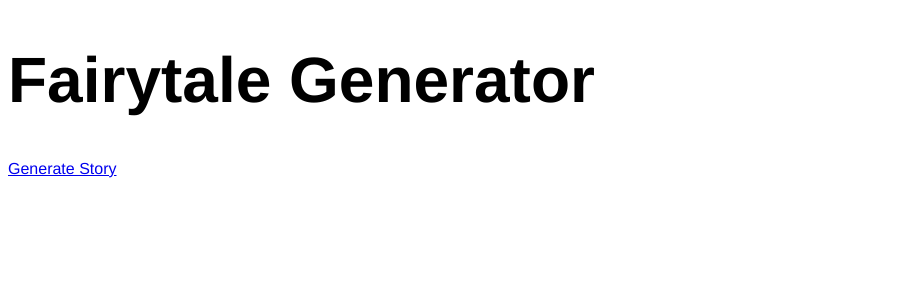
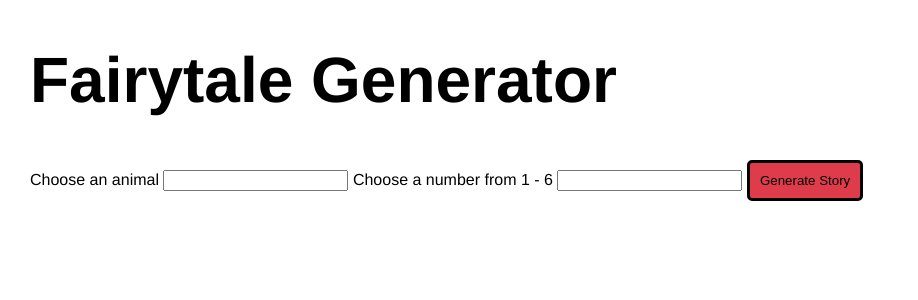
Before and after one commit to RachelEW/fairy_tale_generator, a Flask app: page / in a window 1280 px wide. Shown: the top 300 px of the page, without its empty margins (0-918 px from the left). Run offline with Flask 2, Linux system fonts and the light colour scheme; parts of the project's set-up code (start-up, migrations or seed data) failed here and were passed over.

Commit message:
added user input

```diff
--- a/app.py
+++ b/app.py
@@ -1,5 +1,5 @@
 from flask import Flask, render_template, request
-import apis_testing_flask as atf
+from apis_testing_flask import *
 
 app = Flask(__name__)
 
@@ -7,9 +7,22 @@ app = Flask(__name__)
 def index():
     return render_template("index.html")
 
-@app.route("/generate")
+@app.route("/generate", methods=["POST"] )
 def generate():
-    return render_template("generate.html", advice=atf.advice, smallInt=atf.smallInt, fName=atf.fName, lName=atf.lName, city=atf.city, job_title=atf.job_title)
+    form_data = request.form
+    user_animal = form_data["animal"]
+    user_number = form_data["number"]
+    extraValue = choose_extra_value()
+    protagonist = generate_user(extraValue)
+    advice = generate_advice()
+    smallInt = no_of_pets(protagonist)
+    fName = first_name(protagonist)
+    lName = last_name(protagonist)
+    ccity = city(protagonist)
+    jjob_title = job_title(protagonist)
+    pet = generate_pet(user_animal)
+    vvisitor = choose_visitor(user_number)
+    return render_template("generate.html", **locals())
 
 if __name__ == "__main__":
     app.run(debug=True)
--- a/static/css/screen.css
+++ b/static/css/screen.css
@@ -1,5 +1,6 @@
 body {
   font-family: Helvetica;
+  margin: 10px 30px;
 }
 
 h1 {
@@ -7,10 +8,24 @@ h1 {
 }
 
 span {
-  color: #8D0801;
+  color: #247ba0;
+  font-size: 24px;
 }
 
-span #advice {
-  color: #708D81;
-  font-size: 38px;
+#advice {
+  color: #de3c4b;
+  font-size: 32px;
+  padding: 10px 0;
 }
+
+.generate-button {
+  padding: 10px;
+  border: 3px solid black;
+  border-radius: 5px;
+  background-color: #de3c4b;
+}
+
+a {
+  color: white;
+  font-size: 24px;
+}
--- a/templates/generate.html
+++ b/templates/generate.html
@@ -3,13 +3,13 @@
 {% block content %}
 
 <p>
-  Once upon a time there lived a <span>{{job_title}}</span> called <span>{{fName}}</span> <span>{{lName}}</span>.
+  Once upon a time there lived a <span>{{jjob_title}}</span> called <span>{{fName}}</span> <span>{{lName}}</span>.
 </p>
 <p>
-  They lived in <span>{{city}}</span> with <span>{{smallInt}}</span> cats.
+  They lived in <span>{{ccity}}</span> with <span>{{smallInt}}</span> <span>{{pet}}s</span>.
 </p>
 <p>
-  One day <span>{{fName}}</span> was visited in a dream by a wizard. Just before waking up the wizard told <span>{{fName}}</span>:
+  One day <span>{{fName}}</span> was visited in a dream by a <span>{{vvisitor}}</span>. Just before waking up the <span>{{vvisitor}}</span> told <span>{{fName}}</span>:
 </p>
 <p>
   <span id="advice">"{{advice}}"</span>.
--- a/templates/index.html
+++ b/templates/index.html
@@ -1,5 +1,18 @@
 {% extends "layout.html" %}
 
 {% block content %}
-<a href="generate">Generate Story</a>
+<div id ="user_choice_1">
+  <form method="post" action="/generate">
+
+
+    <label for="animal">Choose an animal</label>
+    <input type="animal" id="animal" name="animal" required="required" />
+    <label for="animal">Choose a number from 1 - 6</label>
+    <input type="number" id="number" name="number" required="required" />
+
+    <input class="generate-button" type="submit" id="generate-button" name="generate-button" value="Generate Story"  />
+  </form>
+</div>
+
+<!-- <a class="generate-button" href="generate">Generate Story</a> -->
 {% endblock %}
```
Also changed, not shown: apis_testing_flask.py (+35 -8 lines).
